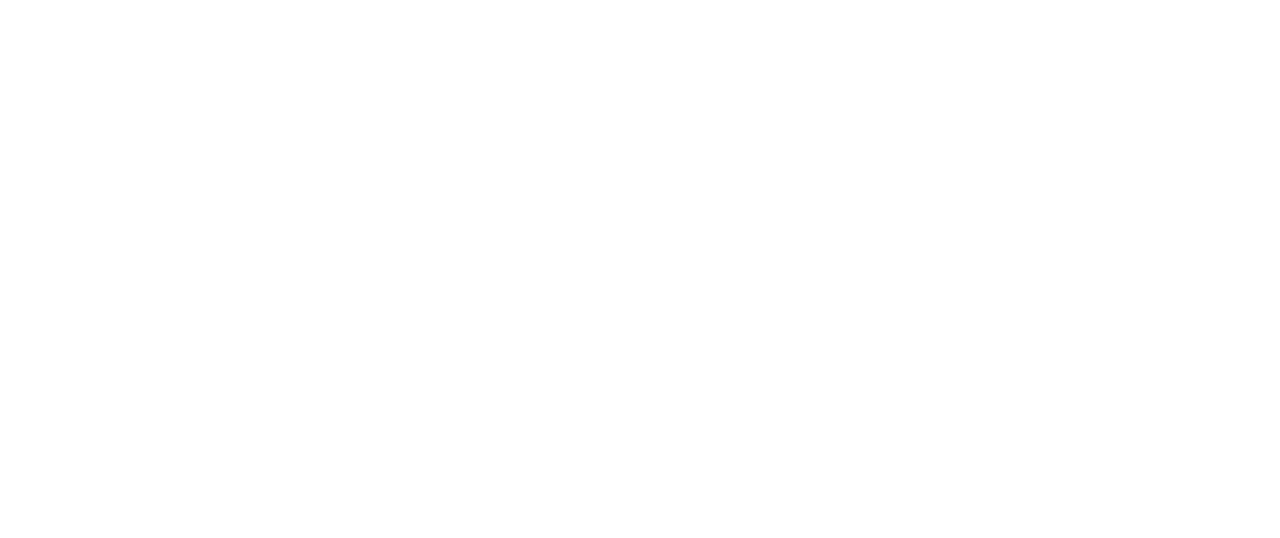
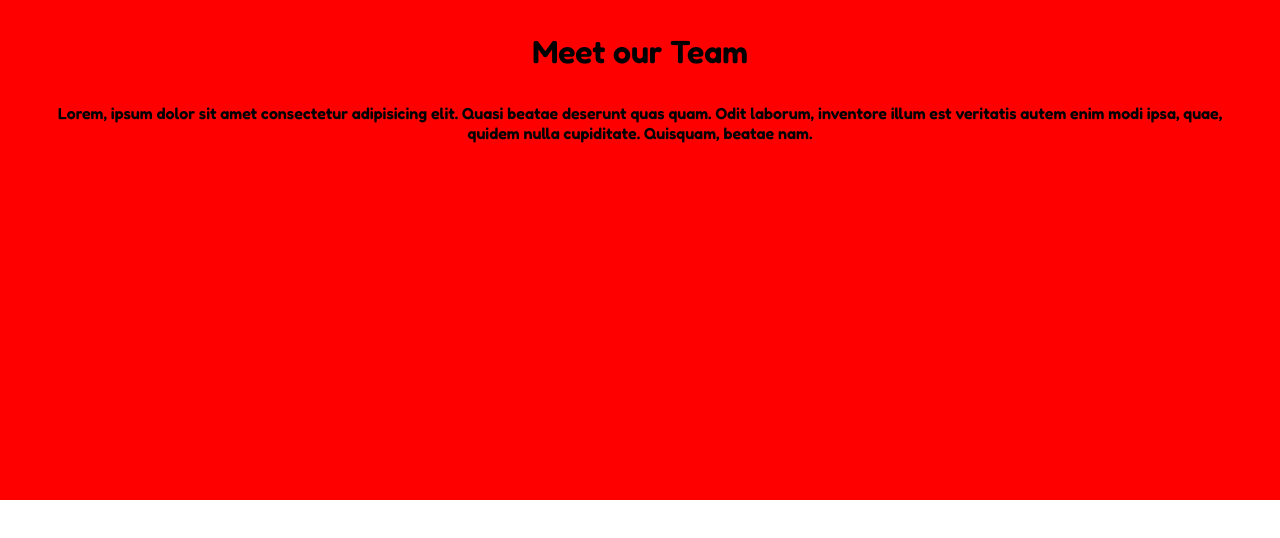
Before and after one commit to AndreaLazzaari/html-css-float-cards, a plain HTML site: page index.html in a window 1280 px wide. Drawn offline with Linux system fonts and the light colour scheme.

Commit message:
strutturazione header della section "composizione-team"

```diff
--- a/index.html
+++ b/index.html
@@ -1,12 +1,28 @@
 <!DOCTYPE html>
-<html lang="en">
+<html lang="it">
 <head>
     <meta charset="UTF-8">
     <meta name="viewport" content="width=device-width, initial-scale=1.0">
-    <title>Document</title>
+    <title>html-css-float-cards</title>
     <link rel="stylesheet" href="./style/style.css">
+    <link rel="preconnect" href="https://fonts.googleapis.com">
+<link rel="preconnect" href="https://fonts.gstatic.com" crossorigin>
+<link href="https://fonts.googleapis.com/css2?family=Fredoka:wght@600&family=Young+Serif&display=swap" rel="stylesheet">
 </head>
 <body>
+    <main>
+        <!-- costruzione section con all'interno titolo e p -->
+        <section class="composizione-team"></section>
+            <div>
+                <header>
+                    <h1 id="titolo-principale">Meet our Team</h1>
+                </header>
+                <section>
+                    <p class="paragrafo-principale">Lorem, ipsum dolor sit amet consectetur adipisicing elit. Quasi beatae deserunt quas quam. Odit laborum, inventore illum est veritatis autem enim modi ipsa, quae, quidem nulla cupiditate. Quisquam, beatae nam.</p>
+                </section>
+            </div>
+        </section>
+    </main>
 
 </body>
 </html>
--- a/style/style.css
+++ b/style/style.css
@@ -4,3 +4,27 @@
     padding: 0px;
     box-sizing: border-box;
 }
+
+main{
+    height: 500px;
+    background-color: red;
+    margin: 0 auto;
+    /* width: 500px; */
+    padding-top: 2rem;
+    font-family: 'Fredoka', sans-serif;
+}
+
+.composizione-team{
+
+    width: 200px;
+}
+
+.paragrafo-principale{
+    padding: 2rem 3rem;
+    text-align: center;
+}
+
+#titolo-principale{
+    text-align: center;
+
+}
```
